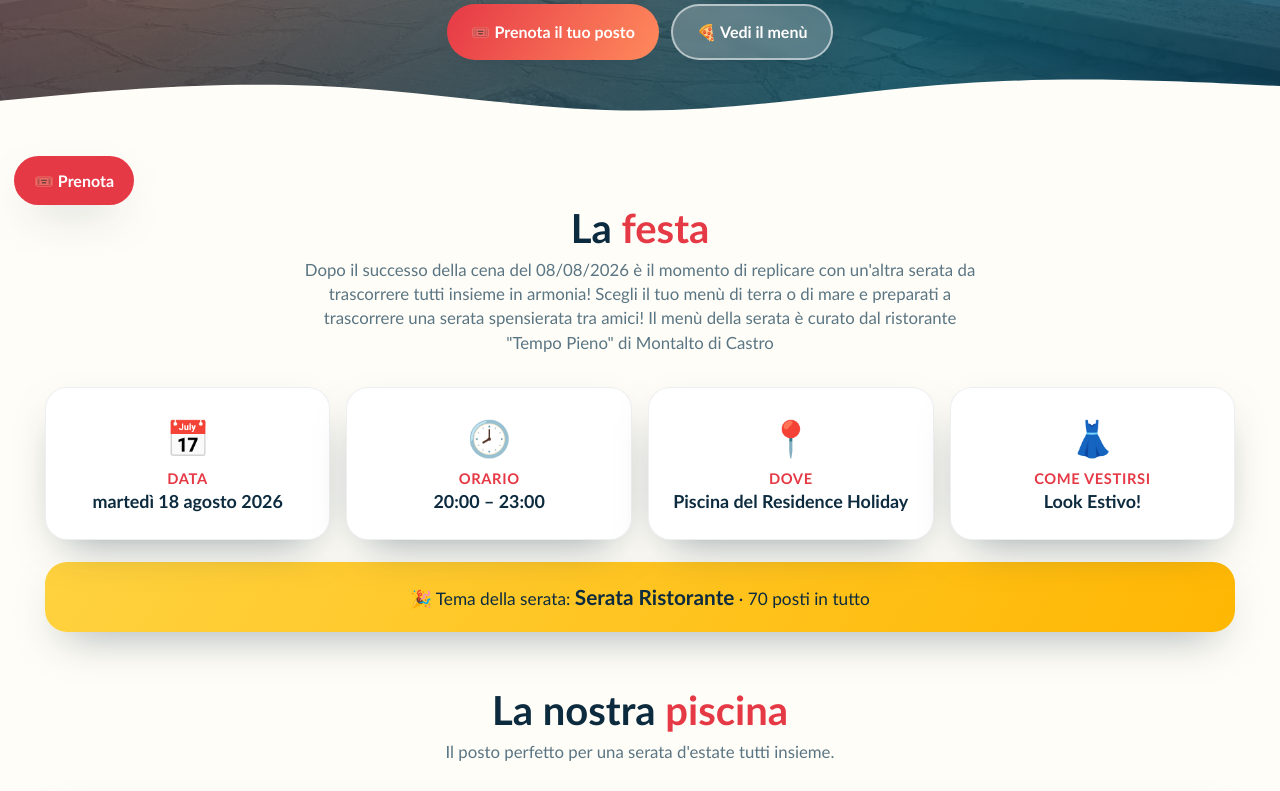
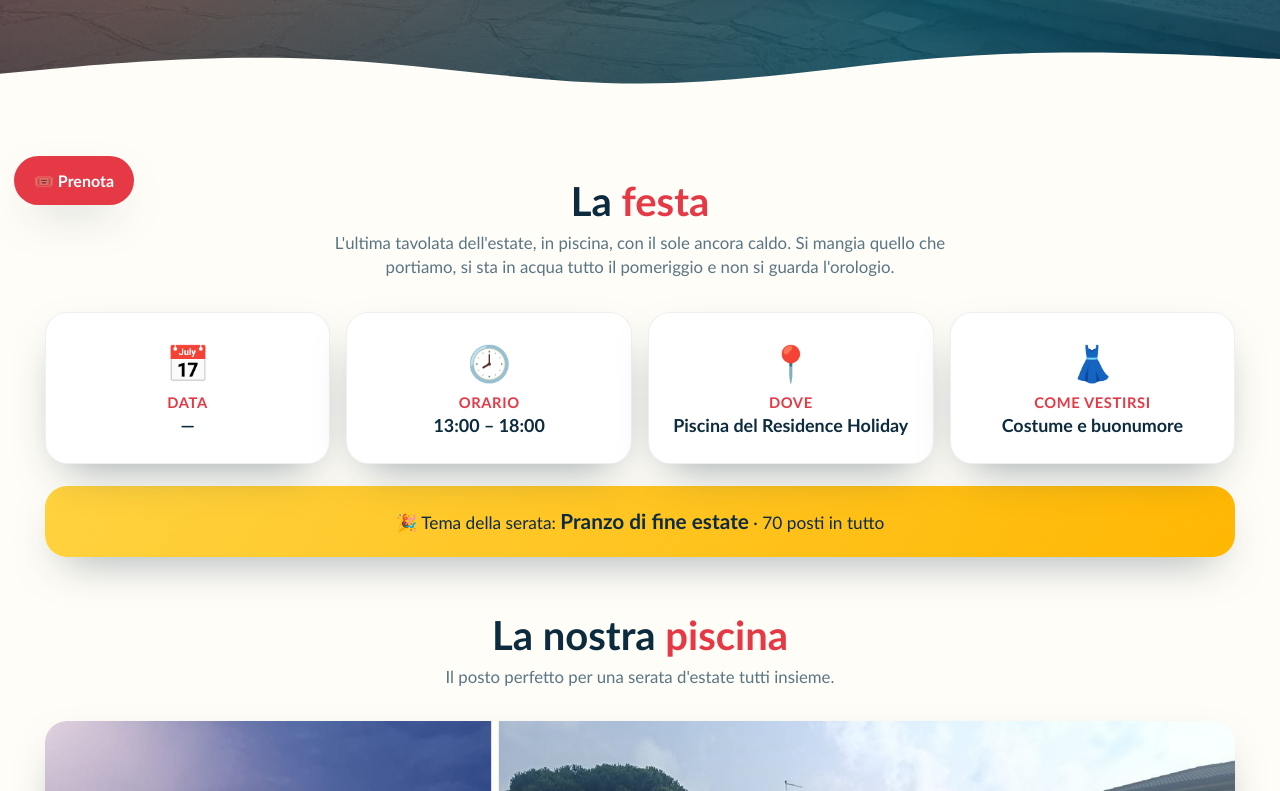
Before and after one commit to Johannes1979I/residence-holiday, a plain HTML site: page index.html in a window 1280 px wide. Shown: the part 581-1372 px from the top of the page. Drawn offline with Linux system fonts and the light colour scheme; no server answers.

Commit message:
Il pranzo di fine estate: ognuno porta qualcosa
Formula senza ristorante: nella prenotazione ognuno dichiara che cosa
porta, cosi' si vede subito se mancano i dolci o se ci sono dodici
insalate di riso.

- sei voci a zero euro (antipasti, primo, secondo, contorno, dolce, frutta)
- quota bagnina 3 EUR invariata, con la nota riscritta per il pomeriggio
- orario 13:00-18:00; la data resta VUOTA, e' l'unica cosa che non so
- titolo, sottotitolo, descrizione, regolamento e claim della locandina
  riscritti sulla nuova formula
- i prezzi a zero non si stampano piu' accanto alle voci: «€ 0» sotto ogni
  piatto sembrava un errore
- il menu' nuovo e' salvato in libreria accanto a pizzeria e ristorante

Co-Authored-By: Claude Opus 5 <noreply@anthropic.com>

```diff
--- a/contenuti.json
+++ b/contenuti.json
@@ -6,70 +6,77 @@
     "emoji": "🌴"
   },
   "tema": {
-    "titoloFesta": "Serata Ristorante in Piscina",
-    "sottotitolo": "Cena sotto le stelle a bordo piscina",
-    "nomeTema": "Serata Ristorante",
+    "titoloFesta": "Il pranzo di fine estate",
+    "sottotitolo": "Ognuno porta qualcosa da condividere: in tavola finisce l'estate intera",
+    "nomeTema": "Pranzo di fine estate",
     "colorePrimario": "#e63946",
     "coloreSecondario": "#12b6c9",
     "coloreAccento": "#ffd23f"
   },
   "evento": {
-    "data": "2026-08-18",
-    "orario": "20:00",
-    "orarioFine": "23:00",
+    "data": "",
+    "orario": "13:00",
+    "orarioFine": "18:00",
     "luogo": "Piscina del Residence Holiday",
-    "descrizione": "Dopo il successo della cena del 08/08/2026 è il momento di replicare con un'altra serata da trascorrere tutti insieme in armonia! Scegli il tuo menù di terra o di mare e preparati a trascorrere una serata spensierata tra amici!\nIl menù della serata è curato dal ristorante \"Tempo Pieno\" di Montalto di Castro",
-    "dressCode": "Look Estivo!",
+    "descrizione": "L'ultima tavolata dell'estate, in piscina, con il sole ancora caldo. Si mangia quello che portiamo, si sta in acqua tutto il pomeriggio e non si guarda l'orologio.",
+    "dressCode": "Costume e buonumore",
     "postiTotali": 70
   },
   "menu": {
-    "descrizione": "Il menù è proposto dal ristorante \"Il Tempo Pieno\" di Montalto: un'alternativa di terra e una di mare. E per chi preferisce, c'è la terza strada: portarsi la cena da casa e stare comunque a tavola con tutti.",
-    "avviso": "Scegli una delle tre opzioni per ogni persona. Chi porta la cena da casa paga solo i 3 € della bagnina. Bevande e dolce non sono compresi in nessun caso: ognuno porta i propri, come sempre.",
+    "descrizione": "Niente ristorante e niente ordini: si fa alla vecchia maniera. Ognuno porta un piatto — quello che gli riesce meglio — abbondante per sé e per farlo assaggiare agli altri. Si mette tutto al centro e si scopre cosa sa fare il vicino di ombrellone.",
+    "avviso": "Segna qui sotto che cosa porti: serve a non ritrovarci con dodici insalate di riso e nessun dolce. Se porti più di una cosa, spuntale tutte.",
     "copertoPersona": 3,
     "copertoEtichetta": "Quota assistenza in piscina",
     "copertoEmoji": "🛟",
-    "copertoNota": "Anche di sera la nostra bagnina Aurora resta in servizio, per la sicurezza dei grandi e soprattutto dei bambini. I 3 € a persona coprono la sua presenza per tutta la durata della festa: un piccolo contributo che ci permette di goderci la serata in tranquillità.",
+    "copertoNota": "La nostra bagnina Aurora resta in servizio per tutto il pranzo, per la sicurezza dei grandi e soprattutto dei bambini. I 3 € a persona coprono la sua presenza: un piccolo contributo che ci lascia stare in acqua senza pensieri.",
     "speciali": {
       "glutine": false,
       "lattosio": false
     },
     "categorie": [
       {
-        "id": "menu-fisso",
-        "nome": "Le due proposte",
-        "emoji": "🍽️",
+        "id": "cosa-porti",
+        "nome": "Cosa porti",
+        "emoji": "🧺",
         "tipo": "cibo",
         "voci": [
           {
-            "nome": "Menù di terra",
-            "descrizione": "Primo piatto: Mezze maniche al cinghiale · Secondo piatto: Cinghiale a buglione",
-            "prezzo": 25
+            "nome": "Antipasti e stuzzichini",
+            "descrizione": "Tarallucci, olive, torta salata, quello che si spilucca",
+            "prezzo": 0
           },
           {
-            "nome": "Menù di mare",
-            "descrizione": "Primo piatto: Risotto ai frutti di mare · Secondo piatto: Frittura di pesce",
-            "prezzo": 30
-          }
-        ]
-      },
-      {
-        "id": "da-casa",
-        "nome": "Oppure",
-        "emoji": "🏠",
-        "tipo": "cibo",
-        "voci": [
+            "nome": "Un primo",
+            "descrizione": "Pasta fredda, insalata di riso, lasagne: quello che ti riesce meglio",
+            "prezzo": 0
+          },
           {
-            "nome": "Porto la cena da casa",
-            "descrizione": "Niente da ordinare al ristorante: paghi solo la quota della bagnina",
+            "nome": "Un secondo",
+            "descrizione": "Carne, pesce, frittate, polpette",
+            "prezzo": 0
+          },
+          {
+            "nome": "Un contorno o un'insalata",
+            "descrizione": "Verdure, patate, insalatone",
+            "prezzo": 0
+          },
+          {
+            "nome": "Un dolce",
+            "descrizione": "Crostate, ciambelloni, tiramisù",
+            "prezzo": 0
+          },
+          {
+            "nome": "Frutta",
+            "descrizione": "Anguria, melone, macedonia: a fine pranzo sparisce sempre",
             "prezzo": 0
           }
         ]
       }
     ],
-    "titoloScelta": "🍽️ Scegli il tuo menù",
-    "etichettaPortate": "🍽️ Menù scelti"
+    "titoloScelta": "🧺 Che cosa porti?",
+    "etichettaPortate": "🧺 Quello che porti"
   },
-  "menuAttivoId": "men-ristorante",
+  "menuAttivoId": "pranzo-fine-estate",
   "listini": [
     {
       "id": "pizzeria-tirreno",
@@ -372,20 +379,80 @@
         "titoloScelta": "🍽️ Scegli il tuo menù",
         "etichettaPortate": "🍽️ Menù scelti"
       }
+    },
+    {
+      "id": "pranzo-fine-estate",
+      "nome": "Pranzo di fine estate — ognuno porta qualcosa",
+      "emoji": "🧺",
+      "salvatoIl": "2026-08-20",
+      "menu": {
+        "descrizione": "Niente ristorante e niente ordini: si fa alla vecchia maniera. Ognuno porta un piatto — quello che gli riesce meglio — abbondante per sé e per farlo assaggiare agli altri. Si mette tutto al centro e si scopre cosa sa fare il vicino di ombrellone.",
+        "avviso": "Segna qui sotto che cosa porti: serve a non ritrovarci con dodici insalate di riso e nessun dolce. Se porti più di una cosa, spuntale tutte.",
+        "copertoPersona": 3,
+        "copertoEtichetta": "Quota assistenza in piscina",
+        "copertoEmoji": "🛟",
+        "copertoNota": "La nostra bagnina Aurora resta in servizio per tutto il pranzo, per la sicurezza dei grandi e soprattutto dei bambini. I 3 € a persona coprono la sua presenza: un piccolo contributo che ci lascia stare in acqua senza pensieri.",
+        "speciali": {
+          "glutine": false,
+          "lattosio": false
+        },
+        "categorie": [
+          {
+            "id": "cosa-porti",
+            "nome": "Cosa porti",
+            "emoji": "🧺",
+            "tipo": "cibo",
+            "voci": [
+              {
+                "nome": "Antipasti e stuzzichini",
+                "descrizione": "Tarallucci, olive, torta salata, quello che si spilucca",
+                "prezzo": 0
+              },
+              {
+                "nome": "Un primo",
+                "descrizione": "Pasta fredda, insalata di riso, lasagne: quello che ti riesce meglio",
+                "prezzo": 0
+              },
+              {
+                "nome": "Un secondo",
+                "descrizione": "Carne, pesce, frittate, polpette",
+                "prezzo": 0
+              },
+              {
+                "nome": "Un contorno o un'insalata",
+                "descrizione": "Verdure, patate, insalatone",
+                "prezzo": 0
+              },
+              {
+                "nome": "Un dolce",
+                "descrizione": "Crostate, ciambelloni, tiramisù",
+                "prezzo": 0
+              },
+              {
+                "nome": "Frutta",
+                "descrizione": "Anguria, melone, macedonia: a fine pranzo sparisce sempre",
+                "prezzo": 0
+              }
+            ]
+          }
+        ],
+        "titoloScelta": "🧺 Che cosa porti?",
+        "etichettaPortate": "🧺 Quello che porti"
+      }
     }
   ],
   "pagamento": {
     "attivo": true,
     "titolo": "Come si paga",
     "referente": "Alla bagnina della piscina Aurora",
-    "scadenza": "2026-08-16",
+    "scadenza": "",
     "orari": "in piscina, tutti i giorni dalle 10:00 alle 13:00 e dalle 16:00 alle 20:00",
     "istruzioni": "Porta l'importo del tuo voucher in contanti alla bagnina della piscina. La prenotazione è confermata solo dopo il pagamento: serve per ordinare le pizze in tempo.",
     "nota": "Se non riesci entro la scadenza, avvisa gli organizzatori."
   },
   "prenotazione": {
-    "messaggioBase": "Ciao! Ecco la mia prenotazione per la Serata Ristoante in Piscina del Residence Holiday.",
-    "scadenza": "2026-08-18",
+    "messaggioBase": "Ciao! Ecco la mia prenotazione per Il pranzo di fine estate del Residence Holiday.",
+    "scadenza": "",
     "chiediAppartamento": true,
     "prefissoCodice": "RHT",
     "chiuse": false,
@@ -474,16 +541,16 @@
     }
   },
   "regolamento": [
-    "Prenotazione obbligatoria entro giovedì 18 agosto: le portate vengono ordinate in base alle prenotazioni.",
-    "Porta con te il voucher (stampato o sul telefono) e mostralo all'ingresso della festa.",
-    "La prenotazione è confermata solo dopo il pagamento della quota alla bagnina.",
-    "Per ogni persona si sceglie fra tre possibilità: menù di terra a 25 €, menù di mare a 30 €, oppure «porto la cena da casa» e non si ordina niente al ristorante.",
-    "I 3 € a persona per l'assistenza della bagnina si pagano in ogni caso, anche da chi si porta la cena da casa: la sicurezza in piscina vale per tutti.",
-    "I bambini restano sotto la responsabilità dei genitori: in orario serale non c'è servizio di salvataggio.",
-    "Le bevande non sono comprese nella prenotazione: ognuno porta le proprie e beve quello che ha portato.",
-    "Lo stesso vale per il dolce: chi lo desidera se lo porta da casa.",
-    "I tavoli e le sedie del condominio sono davvero pochi: chi ha la possibilità di portare i propri è invitato a farlo, così ceniamo tutti comodamente seduti.",
-    "Rispettiamo il silenzio dopo le ore 23, come da regolamento condominiale."
+    "Prenotazione obbligatoria: serve a sapere quanti siamo, quanti tavoli servono e a non ritrovarci con dodici insalate di riso e nessun dolce.",
+    "Porta con te il voucher (stampato o sul telefono) e mostralo all'ingresso.",
+    "Ognuno porta un piatto abbondante: pensato per sé e per farne assaggiare agli altri. Si mette tutto al centro e si condivide.",
+    "Nella prenotazione segna che cosa porti: è così che in tavola ci finisce di tutto e non tutto uguale.",
+    "I 3 € a persona per l'assistenza della bagnina si pagano comunque: la sicurezza in acqua vale per tutti, e il pomeriggio in piscina è lungo.",
+    "Le bevande non sono comprese: ognuno porta le proprie.",
+    "Piatti, bicchieri e posate portateli da casa. Chi può, porti roba lavabile invece della plastica: la piscina ringrazia.",
+    "I tavoli e le sedie del condominio sono davvero pochi: chi ha la possibilità di portare i propri è invitato a farlo, così pranziamo tutti comodamente seduti.",
+    "I bambini restano sotto la responsabilità dei genitori.",
+    "A fine pranzo si rimette tutto a posto insieme: in mezz'ora, se lo facciamo in tanti, la piscina torna come l'abbiamo trovata."
   ],
   "foto": [
     "images/piscina-vasca.jpg",
@@ -504,7 +571,7 @@
     "email": ""
   },
   "locandina": {
-    "claim": "Tutti in piscina con Veronica la Sindaca dell'Holiday",
+    "claim": "Tutti a tavola, tutti in piscina!",
     "istruzioniQr": "Inquadra il QR con la fotocamera del telefono per vedere il menù e prenotare",
     "nota": "Prenotazioni entro mercoledì 5 agosto — quota da consegnare alla bagnina",
     "fotoClassica": "images/piscina-vasca.jpg",
--- a/index.html
+++ b/index.html
@@ -1733,7 +1733,10 @@ function disegnaMenu(menu){
       riga.appendChild(sx);
       if(v.prezzo !== null && v.prezzo !== undefined && v.prezzo !== ''){
         var p = document.createElement('span');
-        p.className = 'prezzo'; p.textContent = eur(v.prezzo);
+        p.className = 'prezzo';
+        /* a zero euro non si scrive il prezzo: a un pranzo dove ognuno porta
+           qualcosa, «€ 0» accanto a ogni voce sembra un errore */
+        p.textContent = (Number(v.prezzo) || 0) > 0 ? eur(v.prezzo) : '';
         riga.appendChild(p);
       }
       blocco.appendChild(riga);
@@ -1908,7 +1911,7 @@ function rigaVoce(cat, v, ic, iv){
 
   var pr = document.createElement('span');
   pr.className = 'pr';
-  pr.textContent = (v.prezzo === null || v.prezzo === undefined || v.prezzo === '') ? '' : eur(v.prezzo);
+  pr.textContent = ((Number(v.prezzo) || 0) > 0) ? eur(v.prezzo) : '';
   riga.appendChild(pr);
 
   var cont = document.createElement('div');
```
